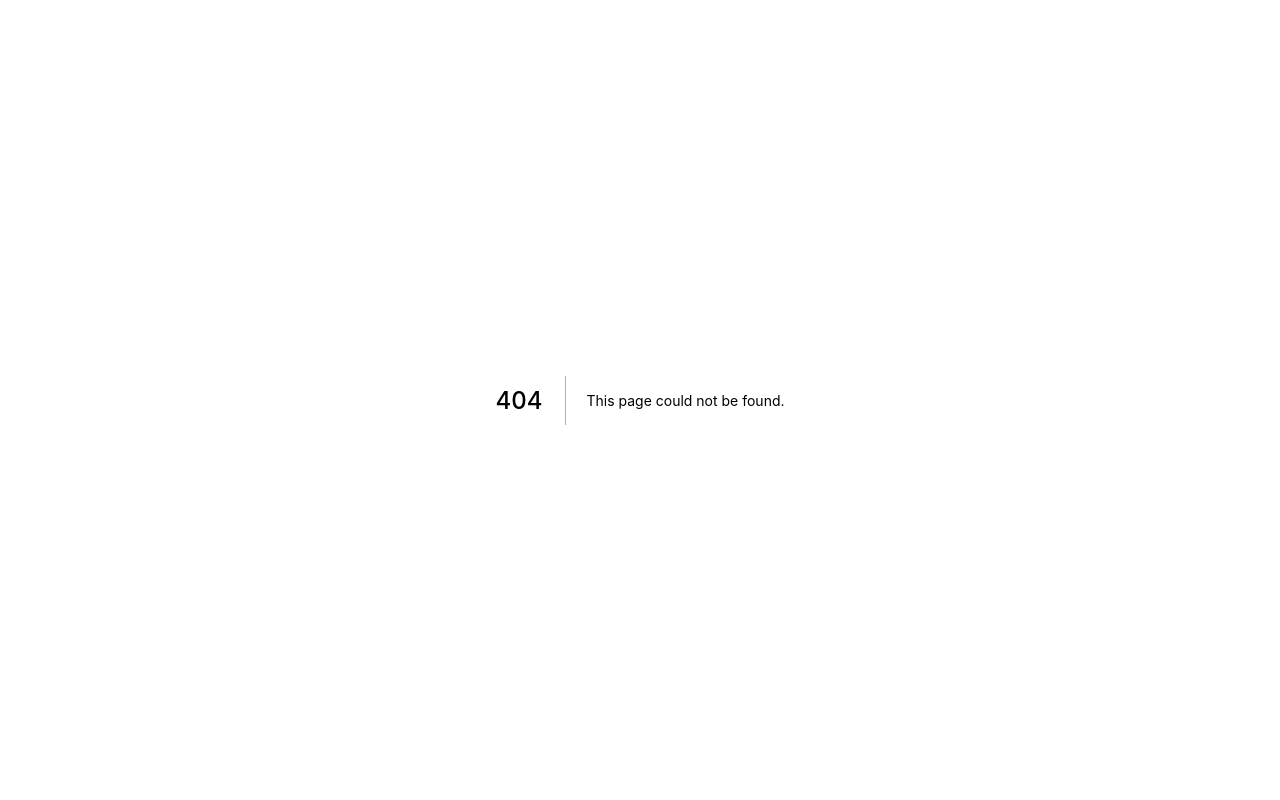
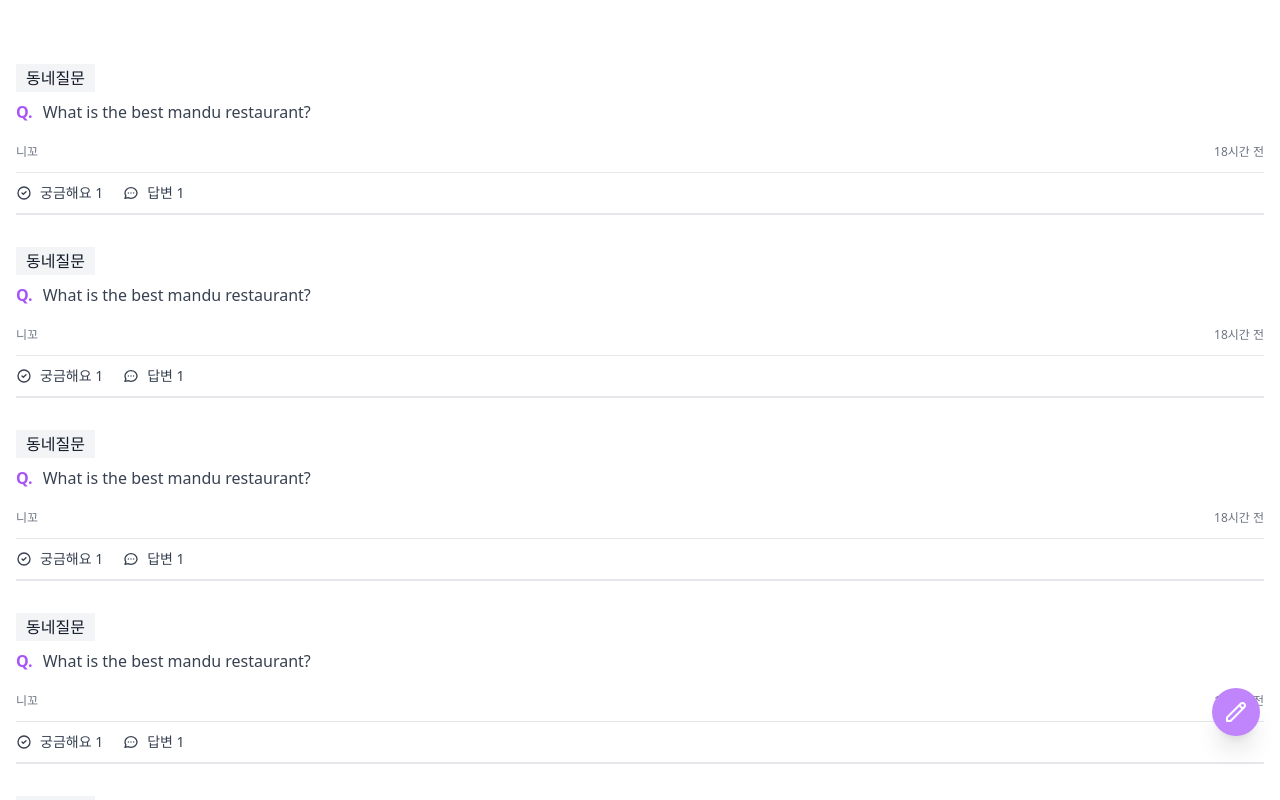
Before and after one commit to jaieve/carrot-market, a Next.js app: page /community in a window 1280 px wide. Before the commit this address had no page. Shown: the top 800 px of the page. Built offline with nearby package versions, Linux system fonts and the light colour scheme.

Commit message:
[ui] Community/index

```diff
--- /dev/null
+++ b/pages/community/index.tsx
@@ -0,0 +1,77 @@
+import type { NextPage } from "next";
+
+const Community: NextPage = () => {
+  return (
+    <div className="space-y-8 py-16 px-4">
+      {[1, 2, 3, 4, 5, 6].map((_, i) => (
+        <div key={i} className="flex cursor-pointer flex-col items-start">
+          <span className="rounded-fill text-sx flex items-center bg-gray-100 px-2.5 py-0.5 font-medium text-gray-900">
+            동네질문
+          </span>
+          <div className="mt-2 text-gray-700">
+            <span className="pr-2.5 font-semibold text-purple-500">Q.</span>
+            What is the best mandu restaurant?
+          </div>
+          <div className="mt-5 flex w-full items-center justify-between text-xs font-medium text-gray-500">
+            <span>니꼬</span>
+            <span>18시간 전</span>
+          </div>
+          <div className="mt-3 flex w-full space-x-5 border-t border-b-[2px] py-2.5 text-gray-700">
+            <span className="flex items-center space-x-2 text-sm">
+              <svg
+                className="h-4 w-4"
+                fill="none"
+                stroke="currentColor"
+                viewBox="0 0 24 24"
+                xmlns="http://www.w3.org/2000/svg"
+              >
+                <path
+                  strokeLinecap="round"
+                  strokeLinejoin="round"
+                  strokeWidth="2"
+                  d="M9 12l2 2 4-4m6 2a9 9 0 11-18 0 9 9 0 0118 0z"
+                ></path>
+              </svg>
+              <span>궁금해요 1</span>
+            </span>
+            <span className="flex items-center space-x-2 text-sm">
+              <svg
+                className="h-4 w-4"
+                fill="none"
+                stroke="currentColor"
+                viewBox="0 0 24 24"
+                xmlns="http://www.w3.org/2000/svg"
+              >
+                <path
+                  strokeLinecap="round"
+                  strokeLinejoin="round"
+                  strokeWidth="2"
+                  d="M8 12h.01M12 12h.01M16 12h.01M21 12c0 4.418-4.03 8-9 8a9.863 9.863 0 01-4.255-.949L3 20l1.395-3.72C3.512 15.042 3 13.574 3 12c0-4.418 4.03-8 9-8s9 3.582 9 8z"
+                ></path>
+              </svg>
+              <span>답변 1</span>
+            </span>
+          </div>
+        </div>
+      ))}
+      <button className="fixed bottom-16 right-5 rounded-full bg-purple-400 p-3 text-white shadow-xl transition-colors hover:bg-purple-500">
+        <svg
+          className="h-6 w-6"
+          fill="none"
+          stroke="currentColor"
+          viewBox="0 0 24 24"
+          xmlns="http://www.w3.org/2000/svg"
+        >
+          <path
+            strokeLinecap="round"
+            strokeLinejoin="round"
+            strokeWidth="2"
+            d="M15.232 5.232l3.536 3.536m-2.036-5.036a2.5 2.5 0 113.536 3.536L6.5 21.036H3v-3.572L16.732 3.732z"
+          ></path>
+        </svg>
+      </button>
+    </div>
+  );
+};
+
+export default Community;
```
